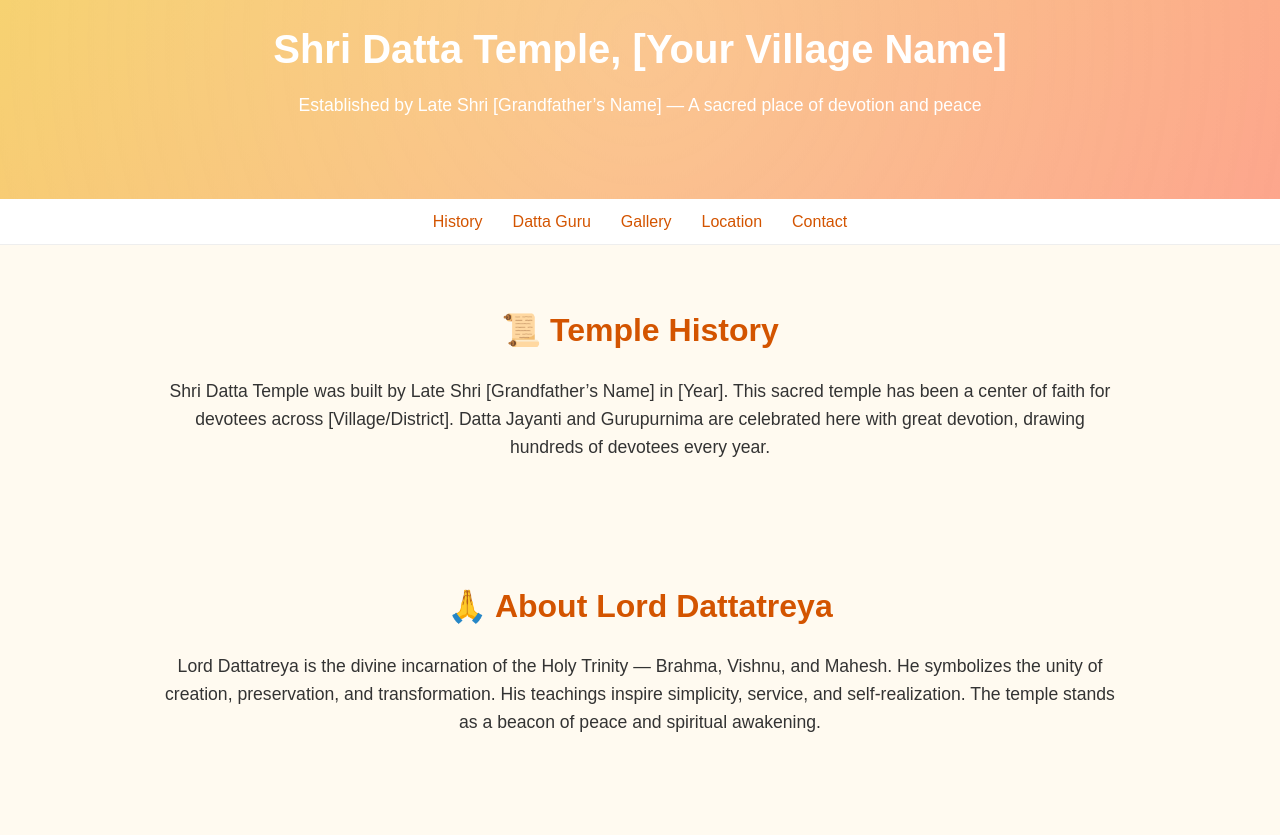
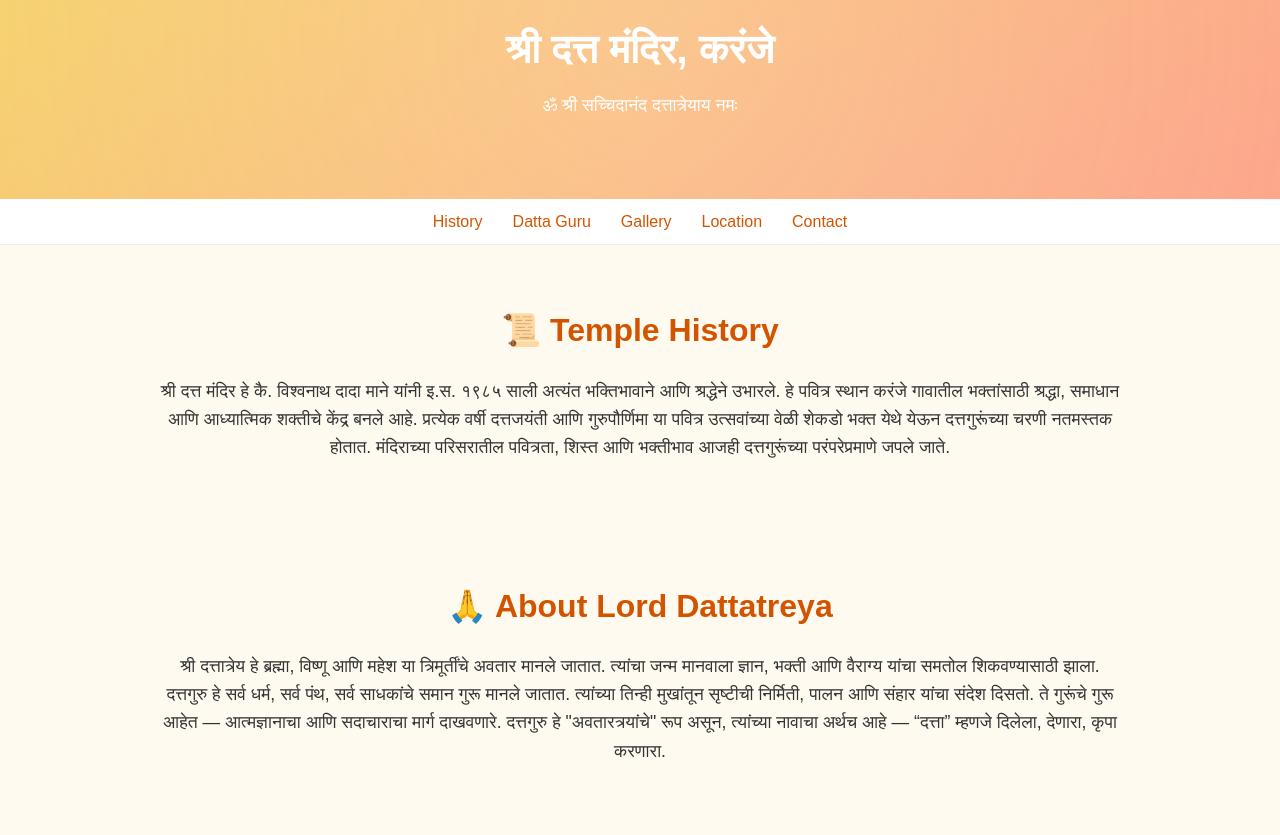
Before and after one commit to RushiMane97/my-website, a plain HTML site: page index.html in a window 1280 px wide. Shown: the part 117-952 px from the top of the page. Drawn offline with Linux system fonts and the light colour scheme.

Commit message:
Update index.html

```diff
--- a/index.html
+++ b/index.html
@@ -156,8 +156,8 @@
   <!-- 🌅 Header -->
   <header>
     <img src="images/datta.jpg" alt="Lord Dattatreya">
-    <h1>Shri Datta Temple, [Your Village Name]</h1>
-    <p>Established by Late Shri [Grandfather’s Name] — A sacred place of devotion and peace</p>
+    <h1> श्री दत्त मंदिर, करंजे</h1>
+   <p>ॐ श्री सच्चिदानंद दत्तात्रेयाय नमः</p>
   </header>
 
   <!-- 🔗 Navigation -->
@@ -173,9 +173,10 @@
   <section id="history">
     <h2>📜 Temple History</h2>
     <p>
-      Shri Datta Temple was built by Late Shri [Grandfather’s Name] in [Year].
-      This sacred temple has been a center of faith for devotees across [Village/District].
-      Datta Jayanti and Gurupurnima are celebrated here with great devotion, drawing hundreds of devotees every year.
+      श्री दत्त मंदिर हे कै. विश्वनाथ दादा माने यांनी इ.स. १९८५ साली अत्यंत भक्तिभावाने आणि श्रद्धेने उभारले.
+हे पवित्र स्थान करंजे गावातील भक्तांसाठी श्रद्धा, समाधान आणि आध्यात्मिक शक्तीचे केंद्र बनले आहे.
+प्रत्येक वर्षी दत्तजयंती आणि गुरुपौर्णिमा या पवित्र उत्सवांच्या वेळी शेकडो भक्त येथे येऊन दत्तगुरूंच्या चरणी नतमस्तक होतात.
+मंदिराच्या परिसरातील पवित्रता, शिस्त आणि भक्तीभाव आजही दत्तगुरूंच्या परंपरेप्रमाणे जपले जाते.
     </p>
   </section>
 
@@ -183,10 +184,14 @@
   <section id="about">
     <h2>🙏 About Lord Dattatreya</h2>
     <p>
-      Lord Dattatreya is the divine incarnation of the Holy Trinity — Brahma, Vishnu, and Mahesh.
-      He symbolizes the unity of creation, preservation, and transformation.
-      His teachings inspire simplicity, service, and self-realization.
-      The temple stands as a beacon of peace and spiritual awakening.
+      श्री दत्तात्रेय हे ब्रह्मा, विष्णू आणि महेश या त्रिमूर्तींचे अवतार मानले जातात.
+त्यांचा जन्म मानवाला ज्ञान, भक्ती आणि वैराग्य यांचा समतोल शिकवण्यासाठी झाला.
+दत्तगुरु हे सर्व धर्म, सर्व पंथ, सर्व साधकांचे समान गुरू मानले जातात.
+
+त्यांच्या तिन्ही मुखांतून सृष्टीची निर्मिती, पालन आणि संहार यांचा संदेश दिसतो.
+ते गुरूंचे गुरू आहेत — आत्मज्ञानाचा आणि सदाचाराचा मार्ग दाखवणारे.
+दत्तगुरु हे "अवतारत्रयांचे" रूप असून, त्यांच्या नावाचा अर्थच आहे —
+“दत्ता” म्हणजे दिलेला, देणारा, कृपा करणारा.
     </p>
   </section>
 
@@ -215,11 +220,11 @@
 
   <!-- 📞 Contact -->
   <section id="contact">
-    <h2>📞 Contact & Visiting Info</h2>
+    <h3>📞 Contact & Visiting Info</h3>
     <div class="contact">
       <p>
-        📍 Address: Shri Datta Temple, [Village Name], [District], Maharashtra, India <br><br>
-        📱 Contact: +91 [Your Number] <br>
+        📍 Address: Shri Datta Temple ,Karanje <br></br> Tehsil -Khanapur ,District - Sangli , Maharashtra, India <br><br>
+        📱 Contact: +91 9730807814 <br>
         🕰️ Timings: 6:00 AM – 9:00 PM (Daily)
       </p>
     </div>
@@ -227,7 +232,7 @@
 
   <!-- 🌙 Footer -->
   <footer>
-    © 2025 Shri Datta Temple | Built with devotion by Rushi Mane 🙏
+    © 2025 Shri Datta Temple , Karanje | Built with devotion by  Mane Family 🙏
   </footer>
 
   <script>
```
